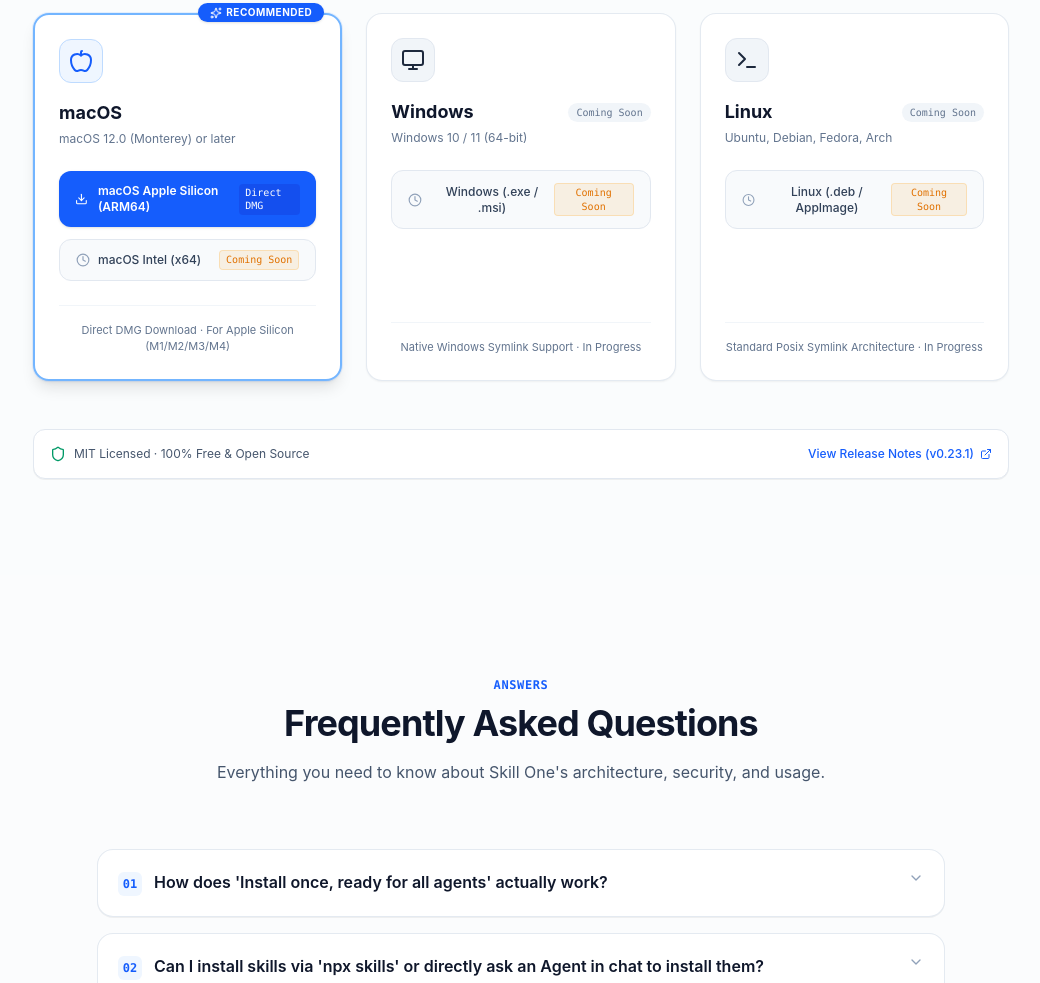
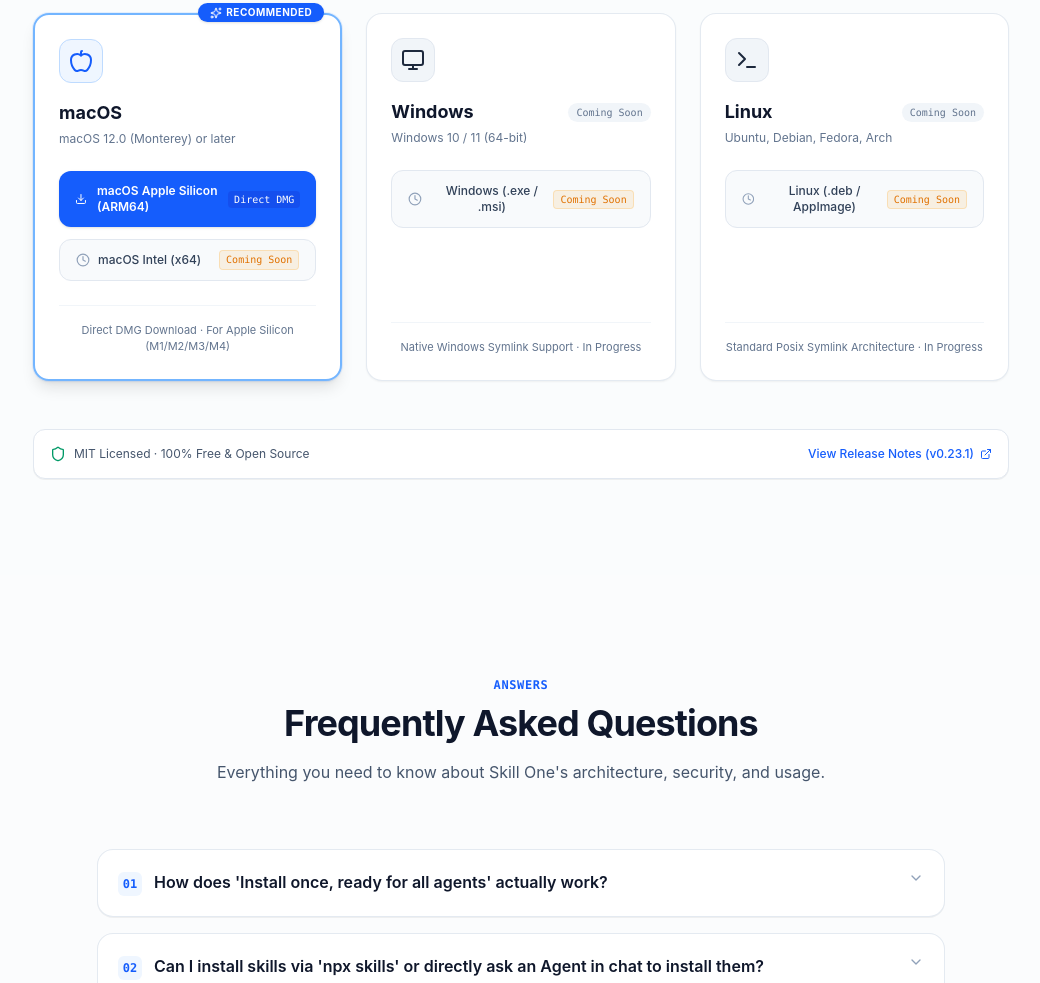
Before and after one commit to skill-one/skill-one, an Astro site in the folder website/: page / in a window 1280 px wide. Shown: the part 5570-6553 px from the top of the page, without its empty margins (119-1159 px from the left). Built offline with nearby package versions, Linux system fonts and the light colour scheme; Astro itself is replaced by a stand-in of ours.

Commit message:
fix(website): keep download card badges on one line
The Direct DMG badge wrapped character-by-character when the zh button
label squeezed the row; pin all four card badges with
shrink-0 whitespace-nowrap.

```diff
--- a/website/src/components/DownloadCards.tsx
+++ b/website/src/components/DownloadCards.tsx
@@ -96,7 +96,7 @@
                   )}
                   <span>{t.macArm}</span>
                 </div>
-                <span className="text-[10px] px-1.5 py-0.5 rounded bg-blue-700/60 font-mono font-normal">
+                <span className="shrink-0 whitespace-nowrap text-[10px] px-1.5 py-0.5 rounded bg-blue-700/60 font-mono font-normal">
                   {isZh ? '直接下载' : 'Direct DMG'}
                 </span>
               </a>
@@ -111,7 +111,7 @@
                   <Clock className="size-3.5 text-slate-400 group-hover:text-amber-500 transition-colors" />
                   <span>{t.macIntel}</span>
                 </div>
-                <span className="text-[10px] px-1.5 py-0.5 rounded bg-amber-500/10 text-amber-600 dark:text-amber-400 border border-amber-500/20 font-mono font-normal">
+                <span className="shrink-0 whitespace-nowrap text-[10px] px-1.5 py-0.5 rounded bg-amber-500/10 text-amber-600 dark:text-amber-400 border border-amber-500/20 font-mono font-normal">
                   {t.comingSoon}
                 </span>
               </button>
@@ -147,7 +147,7 @@
                   <Clock className="size-3.5 text-slate-400 group-hover:text-amber-500 transition-colors" />
                   <span>{t.windows}</span>
                 </div>
-                <span className="text-[10px] px-1.5 py-0.5 rounded bg-amber-500/10 text-amber-600 dark:text-amber-400 border border-amber-500/20 font-mono">
+                <span className="shrink-0 whitespace-nowrap text-[10px] px-1.5 py-0.5 rounded bg-amber-500/10 text-amber-600 dark:text-amber-400 border border-amber-500/20 font-mono">
                   {t.comingSoon}
                 </span>
               </button>
@@ -183,7 +183,7 @@
                   <Clock className="size-3.5 text-slate-400 group-hover:text-amber-500 transition-colors" />
                   <span>{t.linux}</span>
                 </div>
-                <span className="text-[10px] px-1.5 py-0.5 rounded bg-amber-500/10 text-amber-600 dark:text-amber-400 border border-amber-500/20 font-mono">
+                <span className="shrink-0 whitespace-nowrap text-[10px] px-1.5 py-0.5 rounded bg-amber-500/10 text-amber-600 dark:text-amber-400 border border-amber-500/20 font-mono">
                   {t.comingSoon}
                 </span>
               </button>
```
